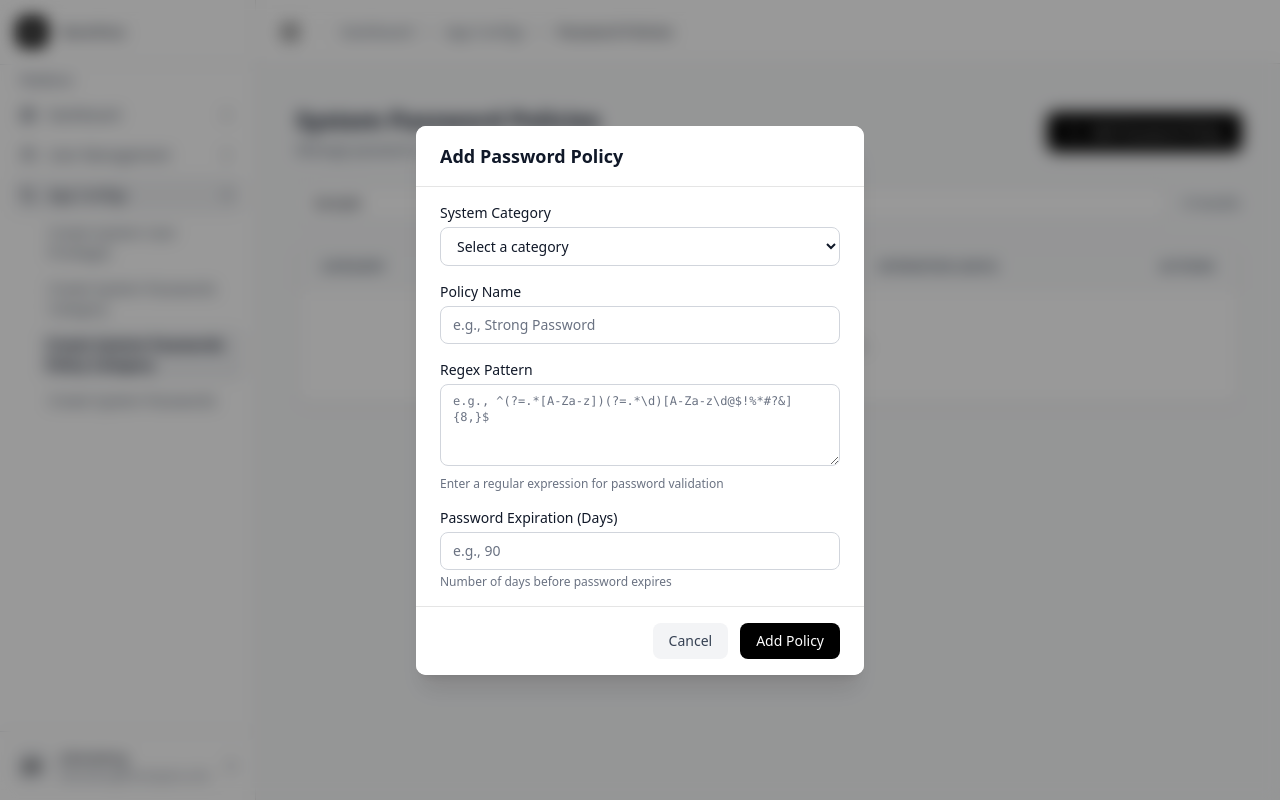
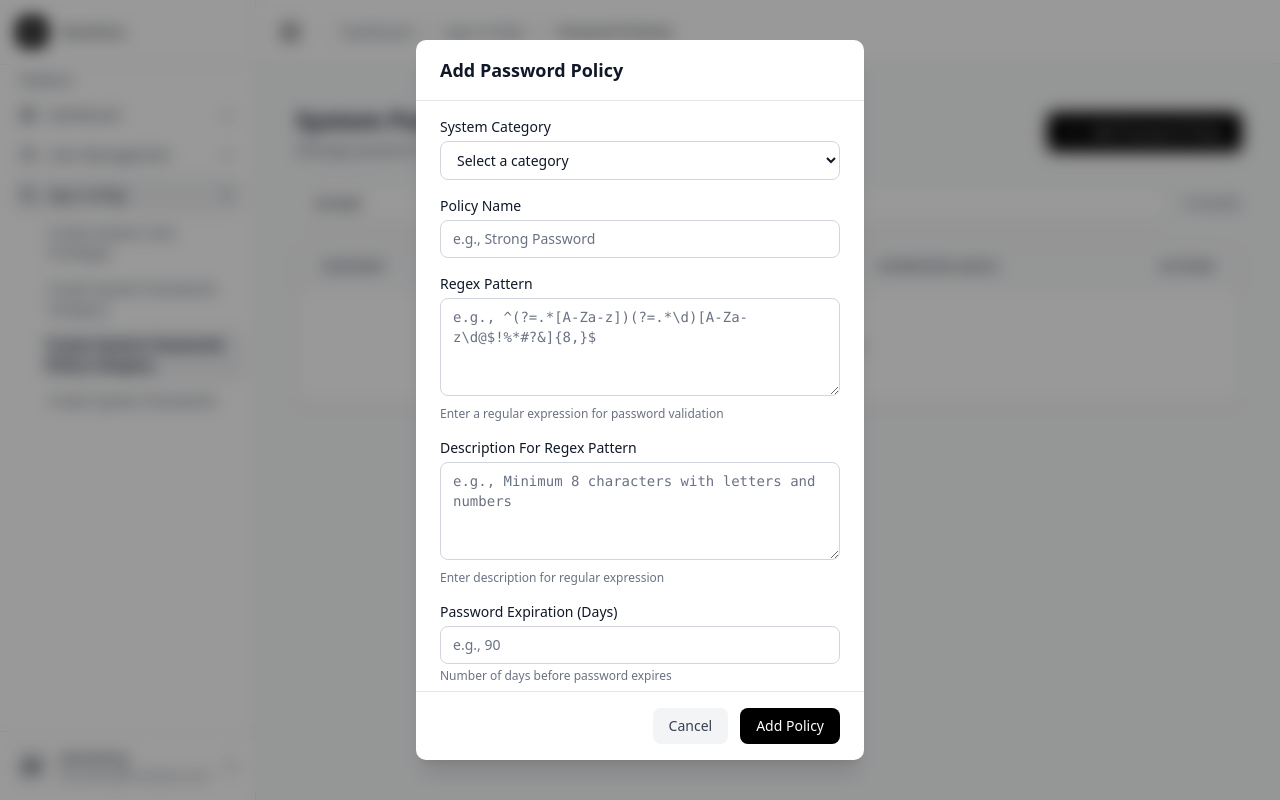
Before and after one commit to josh-boat365/nanopass, a Vue app: page /dashboard/create-system-passwords-policy-category in a window 1280 px wide. Both pictures are taken after typing "Sample" into the empty fields and a click on the button "Add Password Policy". Built offline with nearby package versions, Linux system fonts and the light colour scheme.

Commit message:
added password policy description

```diff
--- a/src/pages/system-setup/CreateSystemPasswordPolicyCategory.vue
+++ b/src/pages/system-setup/CreateSystemPasswordPolicyCategory.vue
@@ -43,6 +43,7 @@ const formData = ref({
     categoryId: '',
     name: '',
     regex: '',
+    description: '',
     expirationDays: '',
 })
 
@@ -57,6 +58,7 @@ const updateFilteredPolicies = () => {
     filteredPolicies.value = passwordPolicies.value.filter(policy =>
         policy.name.toLowerCase().includes(query) ||
         policy.categoryName.toLowerCase().includes(query) ||
+        policy.description.toLowerCase().includes(query) ||
         policy.regex.toLowerCase().includes(query)
     )
 }
@@ -69,14 +71,14 @@ const getCategoryName = (categoryId) => {
 
 // Open Add Modal
 const openAddModal = () => {
-    formData.value = { categoryId: '', name: '', regex: '', expirationDays: '' }
+    formData.value = { categoryId: '', name: '', regex: '', description: '', expirationDays: '' }
     showAddModal.value = true
 }
 
 // Close Add Modal
 const closeAddModal = () => {
     showAddModal.value = false
-    formData.value = { categoryId: '', name: '', regex: '', expirationDays: '' }
+    formData.value = { categoryId: '', name: '', regex: '', description: '', expirationDays: '' }
 }
 
 // Open Edit Modal
@@ -86,6 +88,7 @@ const openEditModal = (policy) => {
         categoryId: policy.categoryId,
         name: policy.name,
         regex: policy.regex,
+        description: policy.description,
         expirationDays: policy.expirationDays
     }
     showEditModal.value = true
@@ -95,7 +98,7 @@ const openEditModal = (policy) => {
 const closeEditModal = () => {
     showEditModal.value = false
     selectedPolicy.value = null
-    formData.value = { categoryId: '', name: '', regex: '', expirationDays: '' }
+    formData.value = { categoryId: '', name: '', regex: '', description: '', expirationDays: '' }
 }
 
 // Open Delete Modal
@@ -112,7 +115,7 @@ const closeDeleteModal = () => {
 
 // Add Password Policy
 const addPasswordPolicy = () => {
-    if (formData.value.categoryId && formData.value.name.trim() && formData.value.regex.trim() && formData.value.expirationDays) {
+    if (formData.value.categoryId && formData.value.name.trim() && formData.value.regex.trim() && formData.value.description.trim() && formData.value.expirationDays) {
         const categoryName = getCategoryName(parseInt(formData.value.categoryId))
         passwordPolicies.value.push({
             id: Math.max(...passwordPolicies.value.map(p => p.id), 0) + 1,
@@ -120,6 +123,7 @@ const addPasswordPolicy = () => {
             categoryName: categoryName,
             name: formData.value.name,
             regex: formData.value.regex,
+            description: formData.value.description,
             expirationDays: parseInt(formData.value.expirationDays),
         })
         updateFilteredPolicies()
@@ -129,7 +133,7 @@ const addPasswordPolicy = () => {
 
 // Update Password Policy
 const updatePasswordPolicy = () => {
-    if (formData.value.categoryId && formData.value.name.trim() && formData.value.regex.trim() && formData.value.expirationDays && selectedPolicy.value) {
+    if (formData.value.categoryId && formData.value.name.trim() && formData.value.regex.trim() && formData.value.description.trim() && formData.value.expirationDays && selectedPolicy.value) {
         const index = passwordPolicies.value.findIndex(p => p.id === selectedPolicy.value.id)
         if (index > -1) {
             const categoryName = getCategoryName(parseInt(formData.value.categoryId))
@@ -137,6 +141,7 @@ const updatePasswordPolicy = () => {
             passwordPolicies.value[index].categoryName = categoryName
             passwordPolicies.value[index].name = formData.value.name
             passwordPolicies.value[index].regex = formData.value.regex
+            passwordPolicies.value[index].description = formData.value.description
             passwordPolicies.value[index].expirationDays = parseInt(formData.value.expirationDays)
         }
         closeEditModal()
@@ -222,8 +227,9 @@ updateFilteredPolicies()
                                 <td class="px-6 py-4 text-sm font-medium text-gray-900">
                                     {{ policy.name }}
                                 </td>
-                                <td class="px-6 py-4 text-sm text-gray-600 font-mono text-xs max-w-xs truncate">
-                                    {{ policy.regex }}
+                                <td class="px-6 py-4 text-gray-600 font-mono text-xs max-w-lg text-wrap">
+                                    <p>{{ policy.regex }}</p>
+                                    <p class="text-xs font-bold text-gray-500 mt-1">{{ policy.description }}</p>
                                 </td>
                                 <td class="px-6 py-4 text-sm font-medium text-gray-900">
                                     {{ policy.expirationDays }} days
@@ -288,8 +294,16 @@ updateFilteredPolicies()
                             Pattern</label>
                         <textarea id="add-regex" v-model="formData.regex" rows="4"
                             placeholder="e.g., ^(?=.*[A-Za-z])(?=.*\d)[A-Za-z\d@$!%*#?&]{8,}$"
-                            class="w-full px-3 py-2 border border-gray-300 rounded-md text-sm bg-white text-gray-900 placeholder-gray-500 focus:outline-none focus:ring-2 focus:ring-black focus:border-transparent font-mono text-xs"></textarea>
+                            class="w-full px-3 py-2 border border-gray-300 rounded-md text-sm bg-white text-gray-900 placeholder-gray-500 focus:outline-none focus:ring-2 focus:ring-black focus:border-transparent font-mono"></textarea>
                         <p class="text-xs text-gray-500 mt-1">Enter a regular expression for password validation</p>
+                    </div>
+                    <div>
+                        <label for="add-description" class="block text-sm font-medium text-gray-900 mb-1">Description For Regex
+                            Pattern</label>
+                        <textarea id="add-regex" v-model="formData.description" rows="4"
+                            placeholder="e.g., Minimum 8 characters with letters and numbers"
+                            class="w-full px-3 py-2 border border-gray-300 rounded-md text-sm bg-white text-gray-900 placeholder-gray-500 focus:outline-none focus:ring-2 focus:ring-black focus:border-transparent font-mono"></textarea>
+                        <p class="text-xs text-gray-500 mt-1">Enter description for regular expression </p>
                     </div>
                     <div>
                         <label for="add-expiration" class="block text-sm font-medium text-gray-900 mb-1">Password
@@ -347,8 +361,16 @@ updateFilteredPolicies()
                             Pattern</label>
                         <textarea id="edit-regex" v-model="formData.regex" rows="4"
                             placeholder="e.g., ^(?=.*[A-Za-z])(?=.*\d)[A-Za-z\d@$!%*#?&]{8,}$"
-                            class="w-full px-3 py-2 border border-gray-300 rounded-md text-sm bg-white text-gray-900 placeholder-gray-500 focus:outline-none focus:ring-2 focus:ring-black focus:border-transparent font-mono text-xs"></textarea>
+                            class="w-full px-3 py-2 border border-gray-300 rounded-md text-sm bg-white text-gray-900 placeholder-gray-500 focus:outline-none focus:ring-2 focus:ring-black focus:border-transparent font-mono "></textarea>
                         <p class="text-xs text-gray-500 mt-1">Enter a regular expression for password validation</p>
+                    </div>
+                    <div>
+                        <label for="edit-description" class="block text-sm font-medium text-gray-900 mb-1">Description For Regex
+                            Pattern</label>
+                        <textarea id="edit-description" v-model="formData.description" rows="4"
+                            placeholder="e.g., Minimum 8 characters with letters and numbers"
+                            class="w-full px-3 py-2 border border-gray-300 rounded-md text-sm bg-white text-gray-900 placeholder-gray-500 focus:outline-none focus:ring-2 focus:ring-black focus:border-transparent font-mono "></textarea>
+                        <p class="text-xs text-gray-500 mt-1">Enter description for regular expression</p>
                     </div>
                     <div>
                         <label for="edit-expiration" class="block text-sm font-medium text-gray-900 mb-1">Password
```
